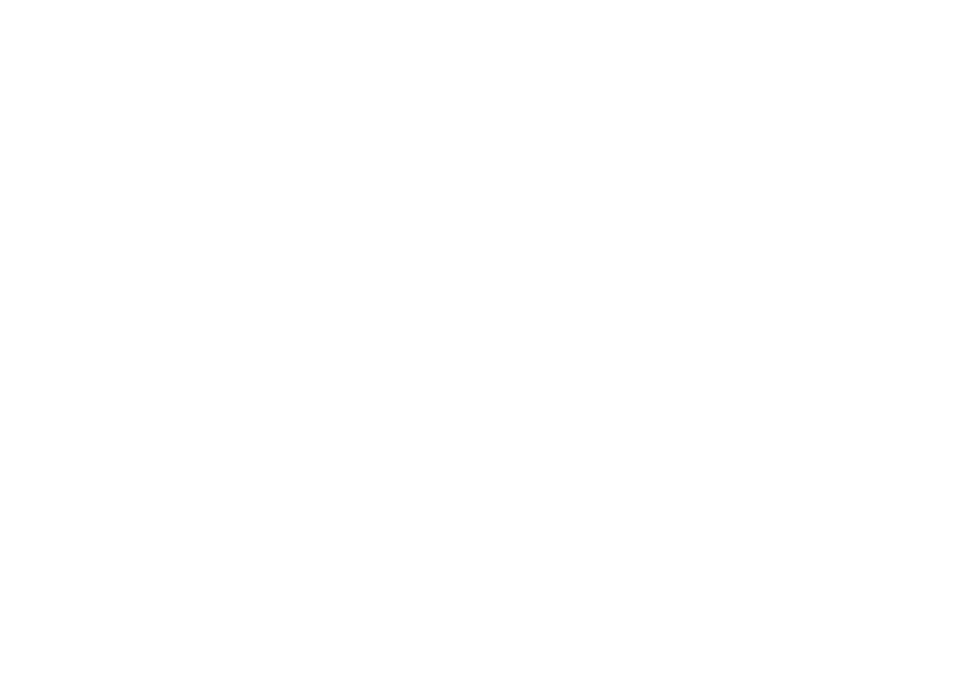
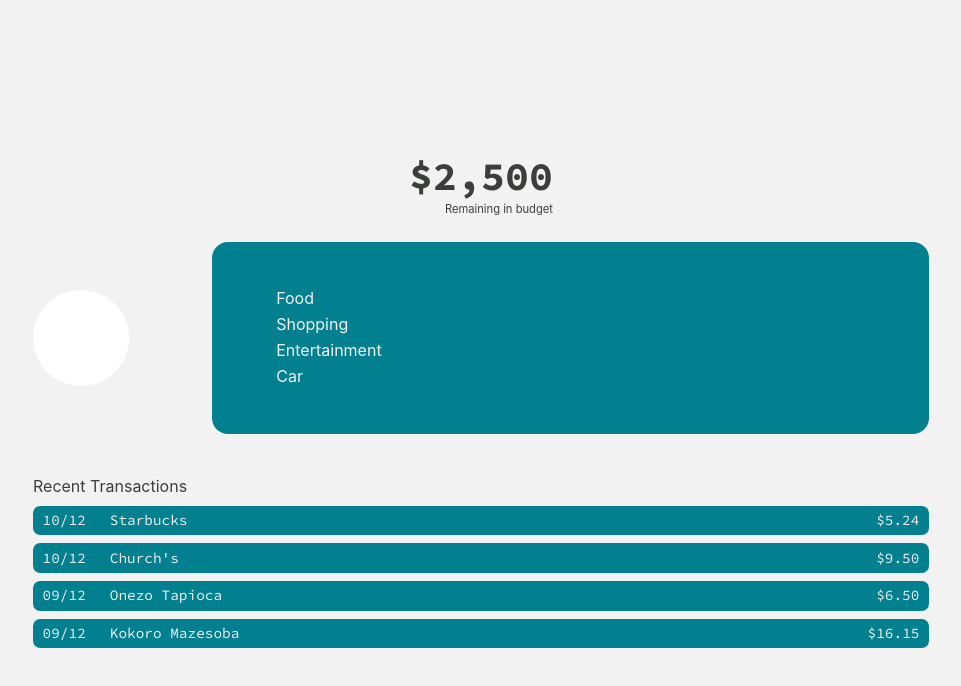
Before and after one commit to nandanmen/finance-app, a website built with Parcel: page src/user/index.html in a window 1280 px wide. Shown: the whole page, without its empty margins (159-1120 px from the left). Built offline with nearby package versions, Linux system fonts and the light colour scheme.

Commit message:
Added wireframes for login and summary pages

```diff
--- /dev/null
+++ b/src/css/_dashboard.scss
@@ -0,0 +1,96 @@
+.app--dash {
+    padding: 5rem 0;
+    justify-content: flex-start;
+}
+
+.remainder {
+    display: flex;
+    flex-direction: column;
+    align-items: flex-end;
+}
+
+.remainder--amount {
+    font-family: $f-mono;
+    font-size: 2.5rem;
+}
+
+.remainder--caption {
+    text-align: right;
+    font-size: 0.7rem;
+}
+
+.category {
+    position: relative;
+    width: 70vw;
+    height: 12rem;
+    margin: 1.5rem 0;
+    display: flex;
+    justify-content: flex-end;
+    align-items: center;
+}
+
+.category__graph {
+    position:absolute;
+    left: 0;
+    background-color: white;
+    width: 6rem;
+    height: 6rem;
+    border-radius: 50%;
+}
+
+.category__legend {
+    list-style: none;
+    color: $c-bkg-0;
+    display: flex;
+    flex-direction: column;
+    align-items: flex-start;
+    justify-content: center;
+    background: $c-bkg-1;
+    height: 100%;
+    width: 80%;
+    border-radius: 1rem;
+    padding: 0 4rem;
+}
+
+.transactions {
+    position: relative;
+    margin: 3rem 0 0 0;
+    width: 70vw;
+    list-style: none;
+    &:before {
+        content: 'Recent Transactions';
+        position: absolute;
+        left: 0;
+        top: -2rem;
+    }
+}
+
+.transaction {
+    font-family: $f-mono;
+    font-size: 0.9rem;
+    width: 100%;
+    padding: 0.2rem 0.6rem;
+    display: flex;
+    align-items: center;
+    background: $c-bkg-1;
+    color: $c-bkg-0;
+    border-radius: 0.5em;
+    margin-bottom: 0.5rem;
+    &:last-child {
+        margin-bottom: 0;
+    }
+}
+
+.transaction__date {
+    flex-grow: 0;
+}
+
+.transaction__vendor {
+    padding-left: 1.5rem;
+    flex-grow: 1;
+    line-height: 1.2;
+}
+
+.transaction__amount {
+    flex-grow: 0;
+}
--- /dev/null
+++ b/src/css/_default.scss
@@ -0,0 +1,27 @@
+/**
+ * This file contains all classes that may
+ * be used by multiple pages/components.
+ */
+
+#app {
+    background-color: $c-bkg-0;
+    width: 100vw;
+    min-height: 100vh;
+    display: flex;
+    flex-direction: column;
+    align-items: center;
+    justify-content: center;
+}
+
+.clickable {
+    position: absolute;
+    width: 100%;
+    height: 100%;
+    top: 0;
+    left: 0;
+    z-index: 1;
+}
+
+h1 {
+    line-height: 1.2;
+}
--- a/src/css/_app.scss
+++ b/src/css/_login.scss
@@ -1,12 +1,3 @@
-#app {
-    background-color: $c-bkg-0;
-    width: 100vw;
-    height: 100vh;
-    display: flex;
-    align-items: center;
-    justify-content: center;
-}
-
 .login {
     background-color: $c-bkg-1;
     width: 16rem;
@@ -31,15 +22,6 @@
     position: relative;
 }
 
-.clickable {
-    position: absolute;
-    width: 100%;
-    height: 100%;
-    top: 0;
-    left: 0;
-    z-index: 1;
-}
-
 .icon {
     background-color: $c-bkg-0;
     width: 4rem;
--- a/src/css/main.scss
+++ b/src/css/main.scss
@@ -1,4 +1,6 @@
 @import "settings";
 @import "reset";
 
-@import "app";
+@import "default";
+@import "login";
+@import "dashboard";
--- a/src/user/index.html
+++ b/src/user/index.html
@@ -7,6 +7,43 @@
     <meta name="viewport" content="width=device-width, initial-scale=1">
 </head>
 <body>
-
+    <main id="app" class="app--dash">
+        <div class="remainder">
+            <h1 class="remainder--amount">$2,500</h1>
+            <p class="remainder--caption">Remaining in budget</p>
+        </div>
+        <div class="category">
+            <div class="category__graph"></div>
+            <ul class="category__legend">
+                <li>Food</li>
+                <li>Shopping</li>
+                <li>Entertainment</li>
+                <li>Car</li>
+            </ul>
+        </div>
+        <ul class="transactions">
+            <li class="transaction">
+                <p class="transaction__date">10/12</p>
+                <p class="transaction__vendor">Starbucks</p>
+                <p class="transaction__amount">$5.24</p>
+            </li>
+            <li class="transaction">
+                <p class="transaction__date">10/12</p>
+                <p class="transaction__vendor">Church's</p>
+                <p class="transaction__amount">$9.50</p>
+            </li>
+            <li class="transaction">
+                <p class="transaction__date">09/12</p>
+                <p class="transaction__vendor">Onezo Tapioca</p>
+                <p class="transaction__amount">$6.50</p>
+            </li>
+            <li class="transaction">
+                <p class="transaction__date">09/12</p>
+                <p class="transaction__vendor">Kokoro Mazesoba</p>
+                <p class="transaction__amount">$16.15</p>
+            </li>
+        </ul>
+    </main>
+    <script src="../js/main.js"></script>
 </body>
 </html>
```
Also changed, not shown: dist/index.html, dist/user/index.html, 2 other files.
